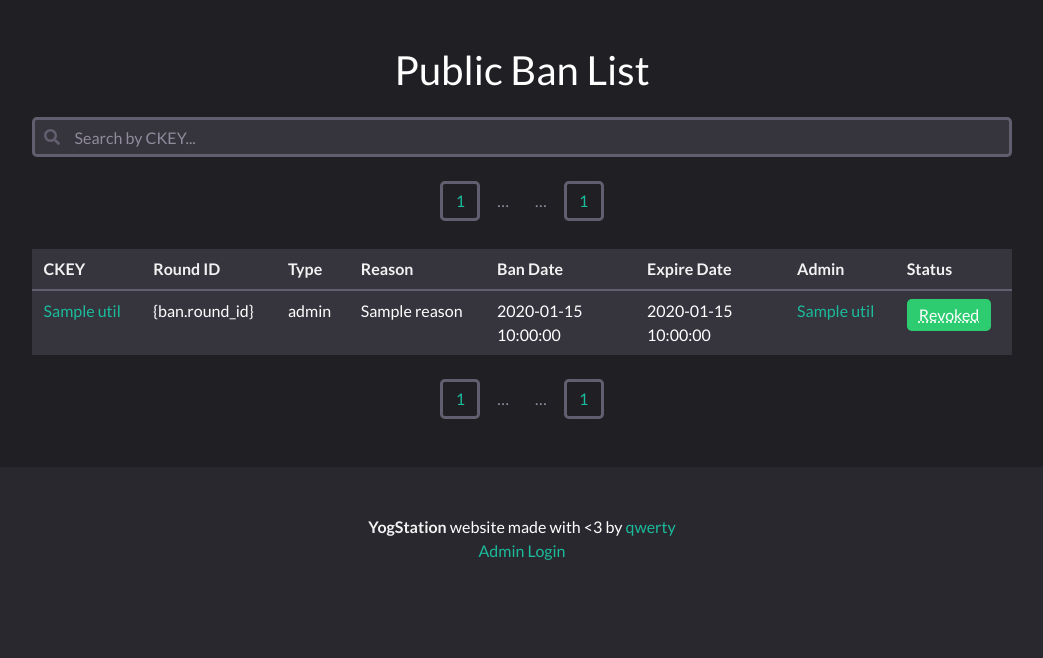
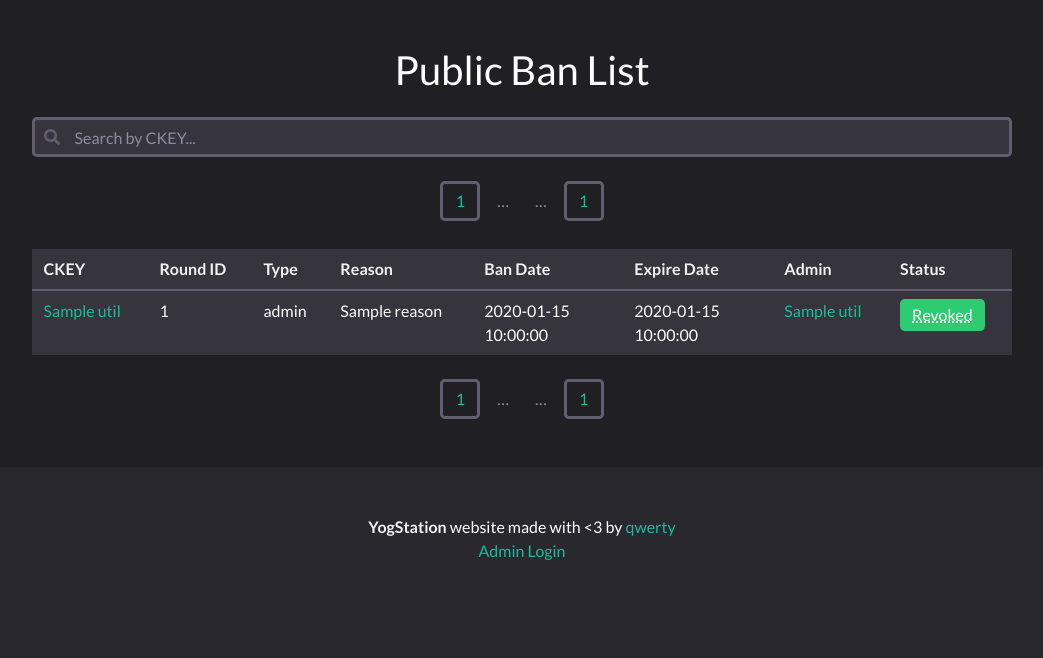
Before and after one commit to yogstation13/Yogstation.net, a Python web app: template yogsite/templates/bans/bans.html in a window 1280 px wide. Shown: the part 64-722 px from the top of the page, without its empty margins (118-1161 px from the left). Run offline with Jinja, Linux system fonts and the light colour scheme; the template is opened without the code that fills it: most values are stand-ins (such as "Sample title", 1, 10 or a date in 2020); some libraries are stand-ins or nearby versions.

Commit message:
brakcektis

```diff
--- a/yogsite/templates/bans/macros.html
+++ b/yogsite/templates/bans/macros.html
@@ -33,7 +33,7 @@
 							{% endif %}
 						{% endif %}
 
-						<td>{ban.round_id}</td>
+						<td>{{ ban.round_id }}</td>
 
 						<td>
 							{{ abbreviate(", ".join(ban.roles.split(",")), 30) }}
--- a/yogsite/templates/directory/macros.html
+++ b/yogsite/templates/directory/macros.html
@@ -38,7 +38,7 @@
 							</div>
 						</td>
 
-						<td>{note.round_id}</td>
+						<td>{{ note.round_id }}</td>
 
 						<td>
 							{% if note.timestamp %}
```
